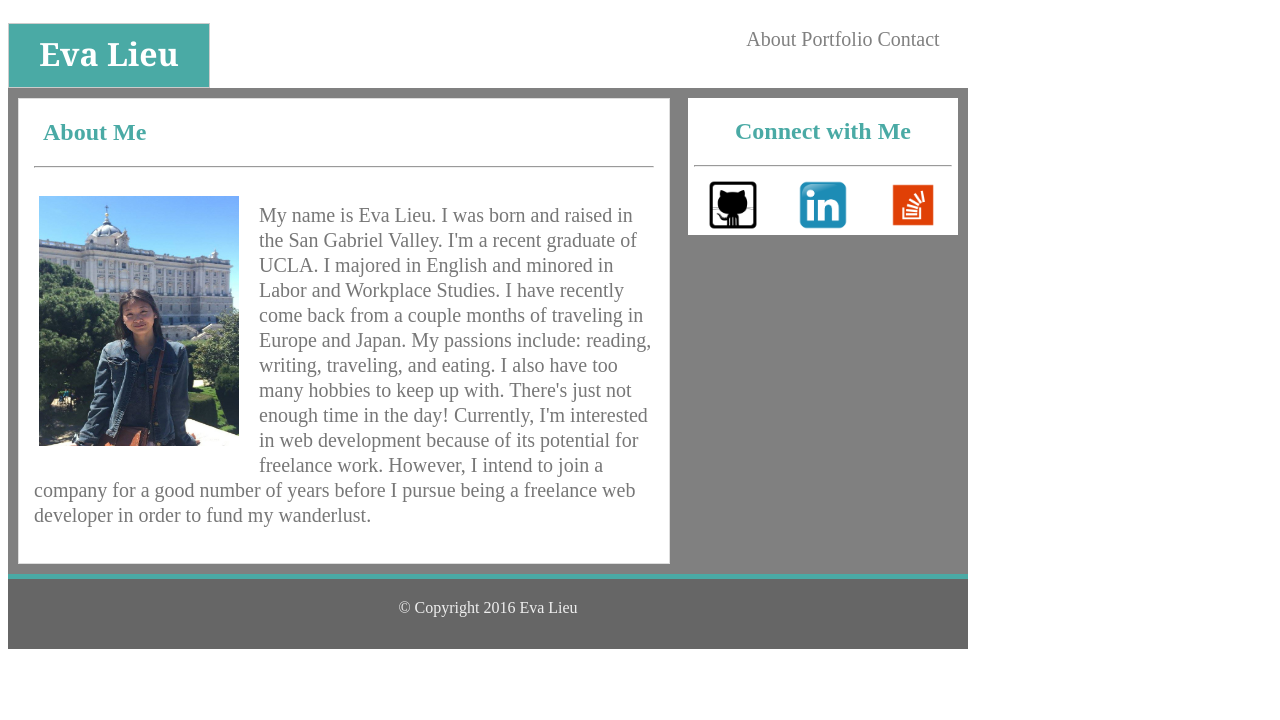
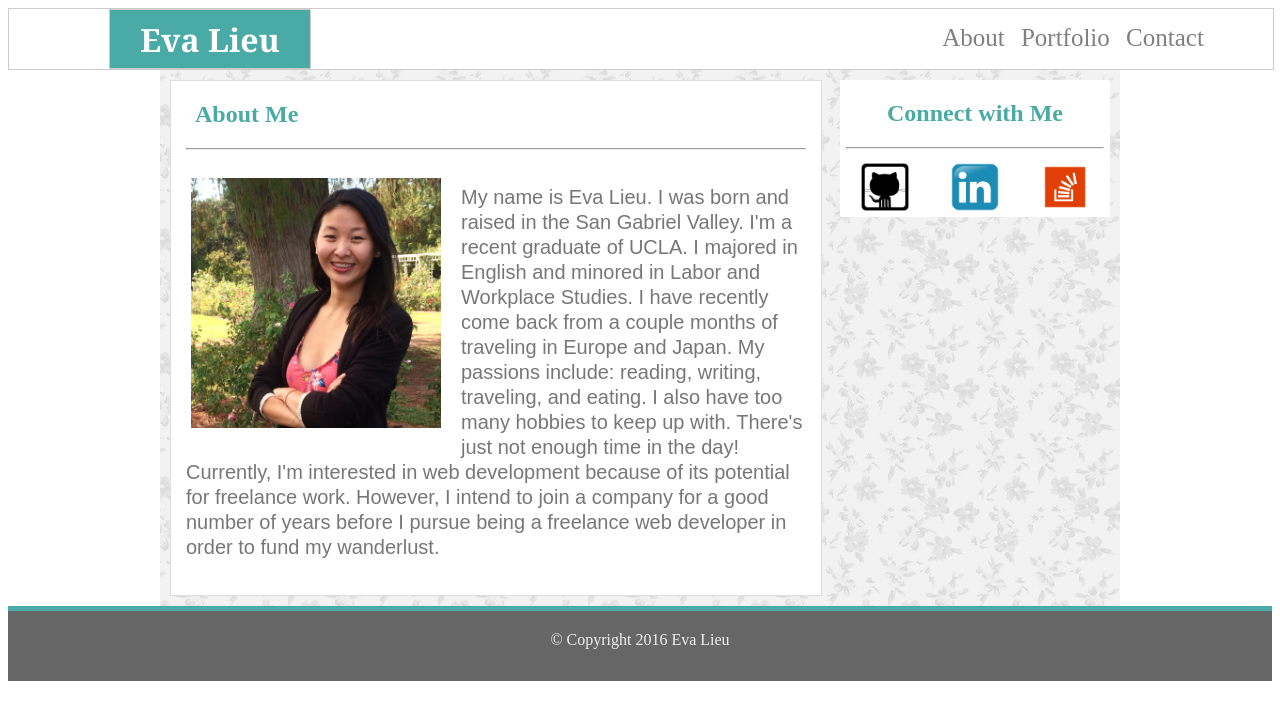
Before and after one commit to ievalieu/port-eva, a PHP site: page /index.html in a window 1280 px wide. Shown: the top 720 px of the page. Run offline with PHP 8.4, Linux system fonts and the light colour scheme.

Commit message:
added bkground image to repeat. made changes to formatting

```diff
--- a/assets/css/style.css
+++ b/assets/css/style.css
@@ -2,11 +2,13 @@
 header {
 	background: #ffffff;
 	position: relative;
-	width: 960px;
+	width: 100%;
 	height: 50px
 	border-bottom: 1px solid #cccccc;
 	padding: 0px 0px;
 	margin: 0px 0px;
+	border: 1px solid #cccccc;
+	overflow: auto;
 }
 h1 {
 	font-family: 'Georgia', Times, Times New Roman, serif;
@@ -15,21 +17,21 @@
 	border: 1px solid #cccccc;
 	float:left;
 	width: 200px;
-	height: 55px;
+	height: 50px;
 	text-align: center;
-	margin: 15px 0 0 0;
+	margin: 0px 0px 0px 100px;
 	padding-top: 8px;
 }
 nav {
 	float: right;
-	font-size: 20px;
+	font-size: 25px;
 	background: #ffffff;
-	width: 200px;
-	height: 50px;
+	width: 300px;
+	height: 40px;
 	text-align: center;
-	margin: 10px auto;
-	padding-top: 10px;
-	padding-right: 25px;
+	margin: 0px 50px 0px 0px;
+	padding-top: 15px;
+	word-spacing: 10px;
 }
 a {
 	color: gray;
@@ -39,7 +41,8 @@
 	/*Context Section*/
 .context {
 	width: 960px;
-	background: gray;
+	background-image: url("assets/images/greyfloral.png");
+	margin: 0 auto;
 	overflow: auto;
 	clear: both;
 }
@@ -62,8 +65,6 @@
 	text-align: center;
 }
 .portfolio-img {
-	width: 200px;
-	height: 250px;
 	padding: 20px;
 	margin: 0 auto;
 	float: left;
@@ -87,7 +88,7 @@
 	/*Footer Section*/
 footer {
 	background: #666666;
-	width: 960px;
+	width: 100%;
 	height: 50px;
 	border-top: 5px solid #4aaaa5;
 	text-align: center;
@@ -104,12 +105,11 @@
 img {
 	width: 250px;
 	height: 250px;
-	float: left;
 	margin: 10px 30px;
 }
 p {
 	font-size: 20px;
-	font-family: serif, Times, Georgia;
+	font-family: 'Arial', 'Helvetica Neue', Helvetica, sans-serif;
 	float: none;
 	color:#777777;
 	padding: 15px;
@@ -126,7 +126,7 @@
 	padding: 40px;
 }
 
-h3 {
+.portfolio-links {
 	padding: 5px;
 	font-size: 30px;
 	background: #4aaaa5;
@@ -138,3 +138,13 @@
 	position: absolute;
 	left: ;
 }
+
+#hangman {
+	position: absolute;
+	left: 50px;
+	top: 50px;
+}
+#rpg
+#trivia
+#rutgers
+#rock
```
Also changed, not shown: portfolio.html (+5 -5 lines), assets/images/greyfloral.png (added), assets/images/portfolio_img.jpg.
